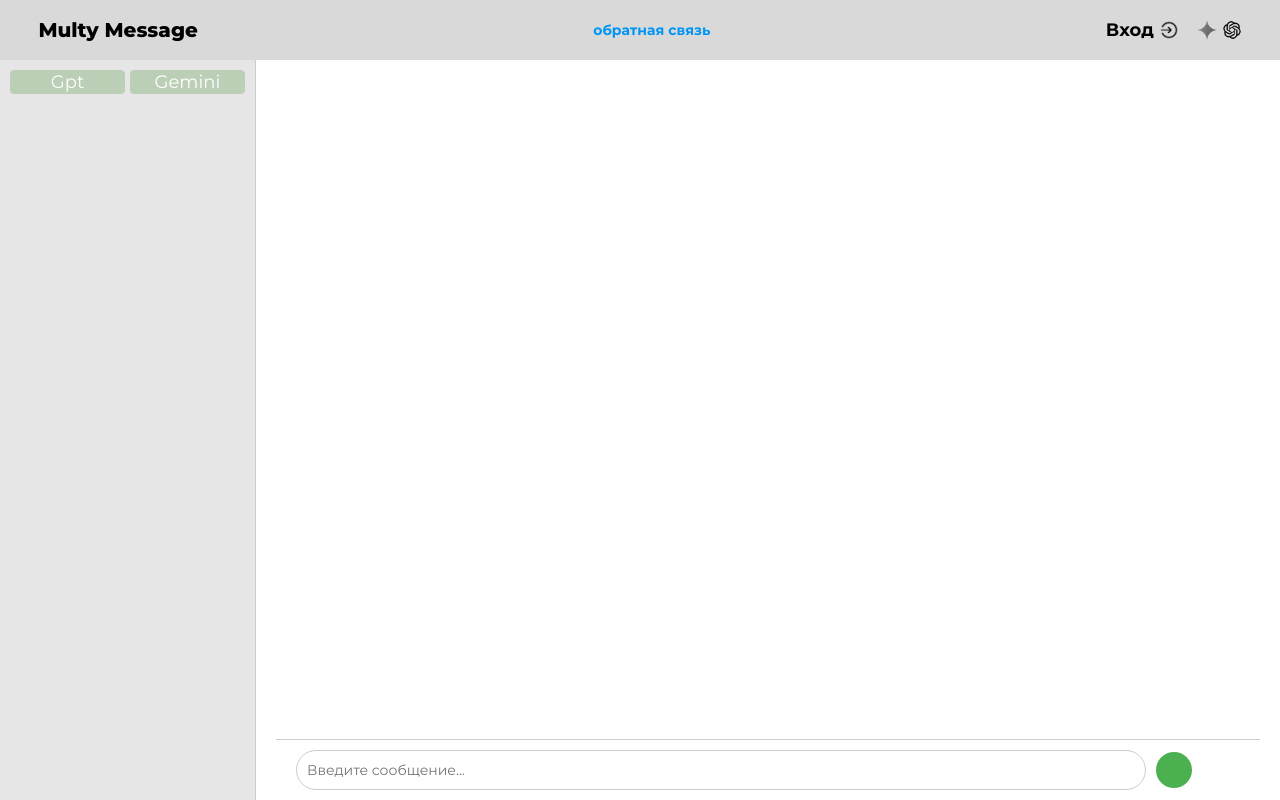
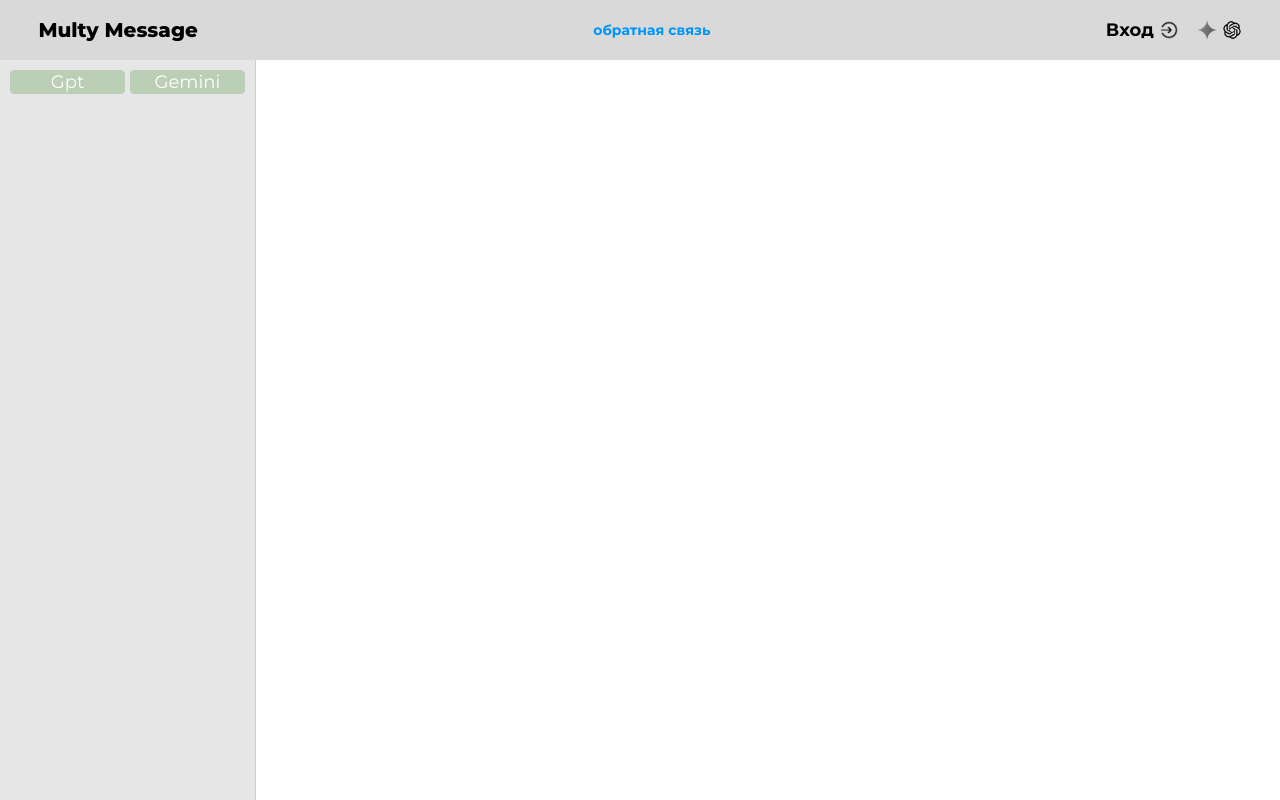
Before and after one commit to rin0n0/multymessage, a Vue app: page / in a window 1280 px wide. Built offline with nearby package versions, Linux system fonts and the light colour scheme.

Commit message:
feat хранение состония

```diff
--- a/package.json
+++ b/package.json
@@ -10,6 +10,7 @@
   "dependencies": {
     "core-js": "^3.8.3",
     "pinia": "^3.0.3",
+    "pinia-plugin-persistedstate": "^4.3.0",
     "vue": "^3.2.13"
   },
   "devDependencies": {
--- a/src/components/MessageForm.vue
+++ b/src/components/MessageForm.vue
@@ -1,5 +1,5 @@
 <template>
-    <form @submit.prevent="handleNewMessage">
+    <form v-if="chats[0]" @submit.prevent="handleNewMessage">
         <input type="text" v-model="msg" placeholder="Введите сообщение...">
         <button type="submit"></button>
     </form>
@@ -7,10 +7,12 @@
 
 <script setup>
     import { useStore } from '../stores/mainStore'
-    import { defineModel } from 'vue';
+    import { storeToRefs } from 'pinia'
+    import { defineModel } from 'vue'
 
     const msg = defineModel({type: String})
     const store = useStore()
+    const {chats} = storeToRefs(store)
     const {newMessage} = store;
 
     function handleNewMessage() {
--- a/src/main.js
+++ b/src/main.js
@@ -2,8 +2,11 @@ import { createApp } from 'vue'
 import { createPinia } from 'pinia'
 import App from './App.vue'
 import './styles/main.css'
+import piniaPluginPersistedstate from 'pinia-plugin-persistedstate'
+
 
 const app = createApp(App);
 const pinia = createPinia();
+pinia.use(piniaPluginPersistedstate)
 app.use(pinia);
 app.mount('#app');
--- a/src/stores/mainStore.js
+++ b/src/stores/mainStore.js
@@ -12,6 +12,7 @@ export const useStore = defineStore('store', {
         tokenGpt: '',
         currentСhatId: '',
     }),
+    persist: true,
     getters: {
         currentСhatMessages: (state) => {
             const currentСhat = state.chats.find(chat => chat.chatId === state.currentСhatId);
```
Also changed, not shown: 1 other file (tests, documents, lock files or other folders).
